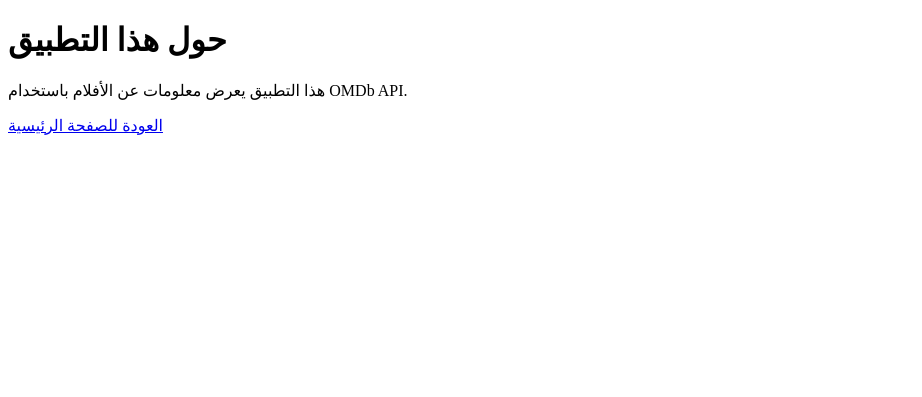
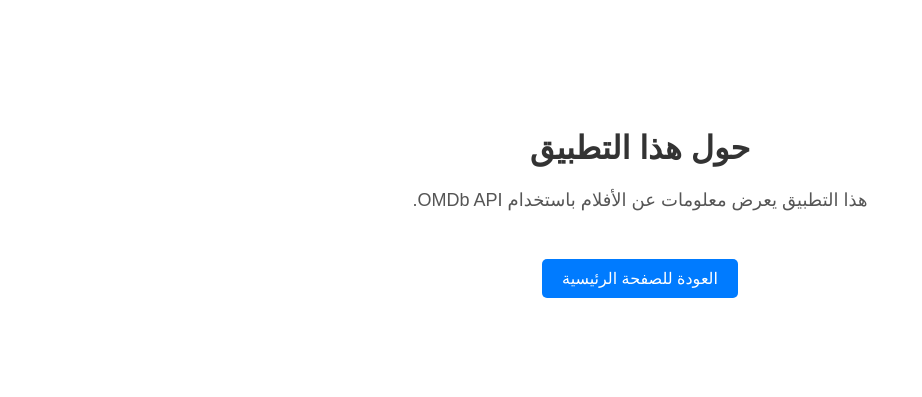
Before and after one commit to gity678/movieinfo_web, a Flask app: page /about in a window 1280 px wide. Shown: the top 397 px of the page, without its empty margins (0-922 px from the left). Run offline with Flask 3, Linux system fonts and the light colour scheme.

Commit message:
Update about.html

```diff
--- a/templates/about.html
+++ b/templates/about.html
@@ -1,8 +1,35 @@
 <!DOCTYPE html>
-<html lang="ar">
+<html lang="ar" dir="rtl">
 <head>
     <meta charset="UTF-8">
     <title>حول المشروع</title>
+    <style>
+        body {
+            font-family: Arial, sans-serif;
+            background-color: #fff;
+            text-align: center;
+            padding: 100px;
+        }
+        h1 {
+            color: #333;
+        }
+        p {
+            color: #555;
+            font-size: 18px;
+        }
+        a {
+            display: inline-block;
+            margin-top: 30px;
+            text-decoration: none;
+            background-color: #007bff;
+            color: white;
+            padding: 10px 20px;
+            border-radius: 5px;
+        }
+        a:hover {
+            background-color: #0056b3;
+        }
+    </style>
 </head>
 <body>
     <h1>حول هذا التطبيق</h1>
```
